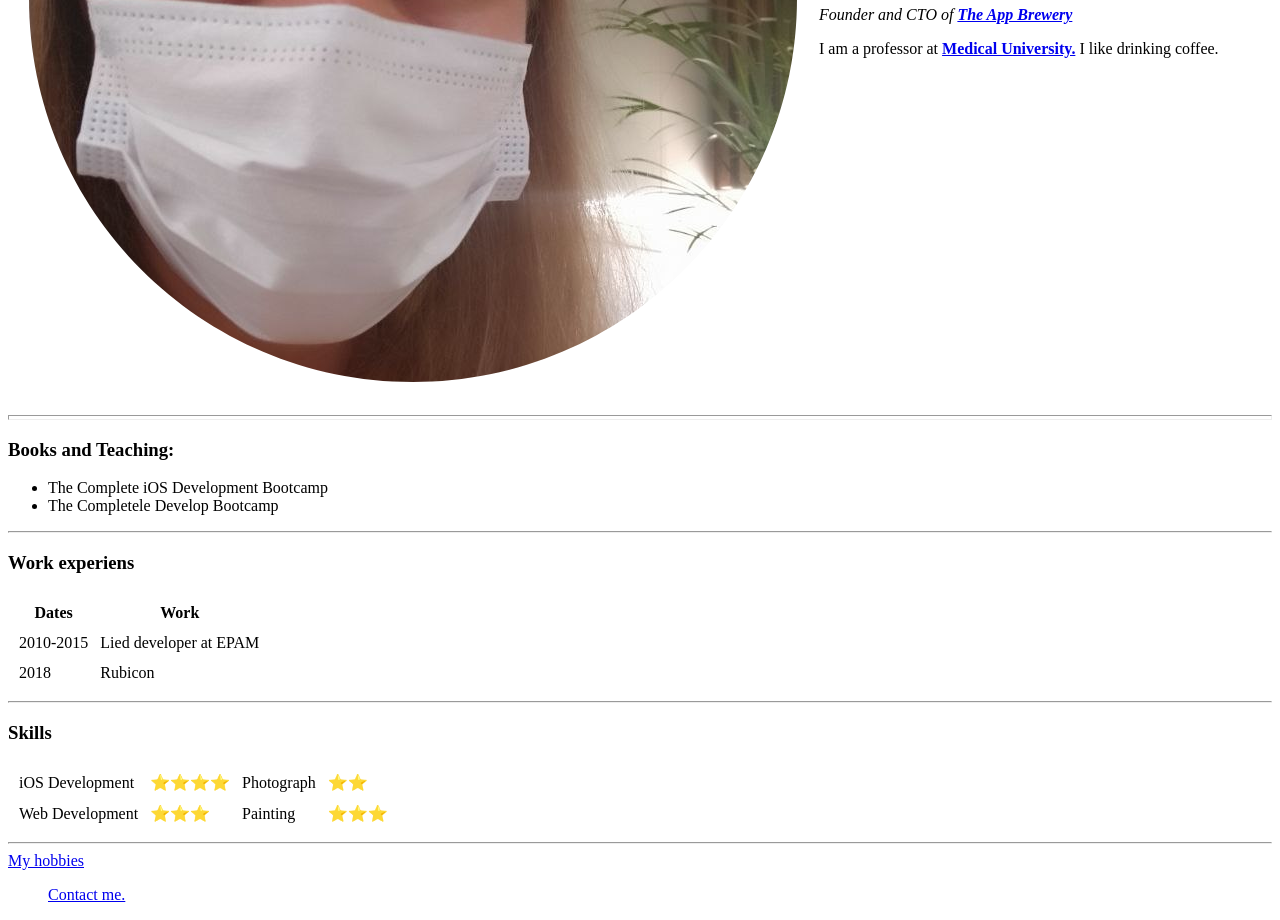
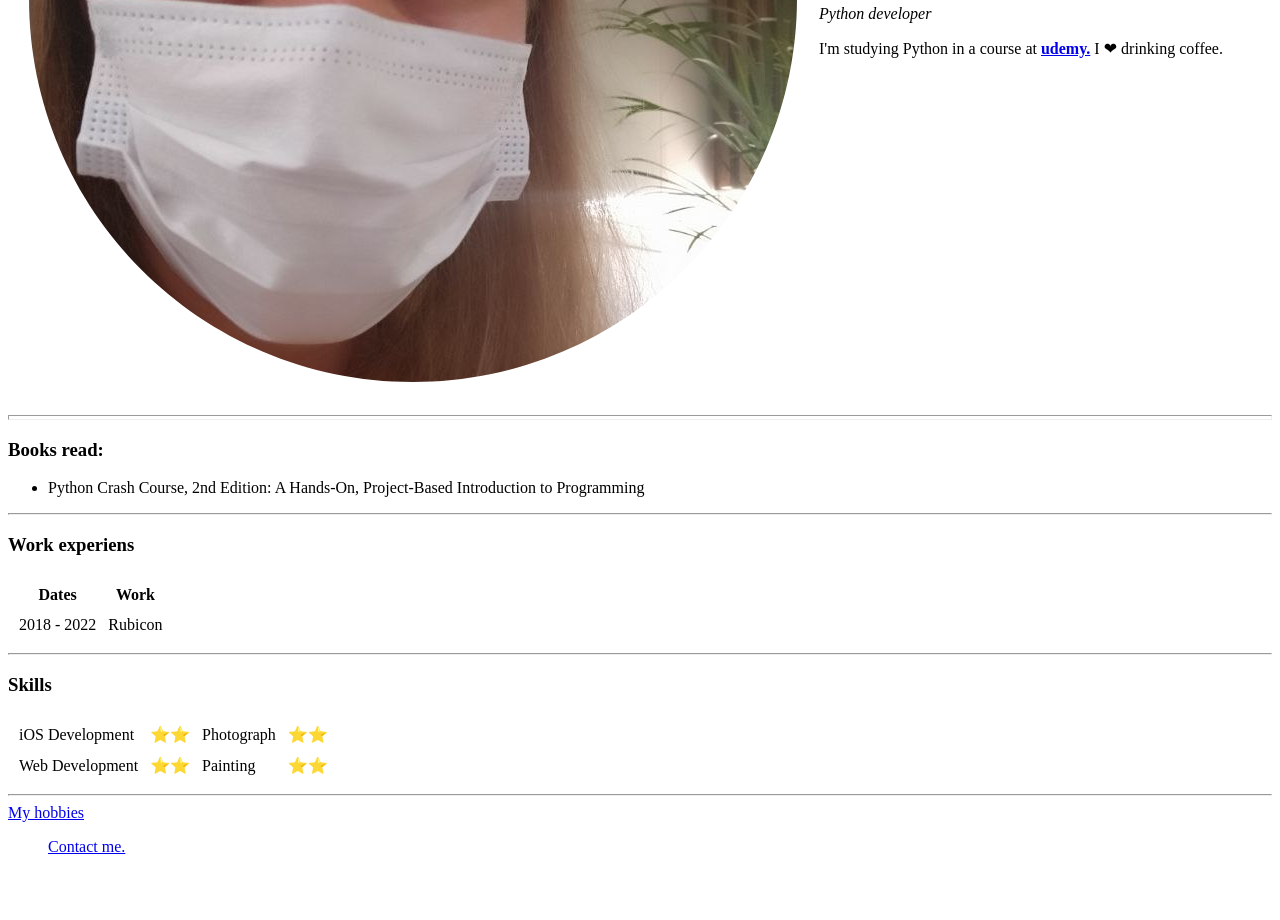
Before and after one commit to nshybeka/CV, a plain HTML site: page index.html in a window 1280 px wide. Shown: the part 415-1335 px from the top of the page. After the commit the page ends 1287 px from the top, so only its background shows below. Drawn offline with Linux system fonts and the light colour scheme.

Commit message:
fixed my information

```diff
--- a/index.html
+++ b/index.html
@@ -9,17 +9,17 @@
       <tr>
         <td><img src="./images/photo_5456483649097677769_y-modified.png" alt=""></td>
         <td><h1> Natallia Shybeko</h1>
-        <p><em>Founder and CTO of <strong><a href="https://appbrewery.com/">The App Brewery</a></strong></em></p>
-        <p>I am a professor at <strong><a href="https://tsmu.edu/ts/index.php?&lang=en">Medical University.</a></strong> I like drinking coffee. </p></td>
+        <p><em>Python developer </em></p>
+        <p>I'm studying Python in a course at <strong><a href="https://www.udemy.com/course/100-days-of-code">udemy.</a></strong> I ❤ drinking coffee. </p></td>
       </tr>
     </table>
 
     <hr size="5">
 
-    <h3><strong>Books and Teaching:</strong></h3>
+    <h3><strong>Books read:</strong></h3>
     <ul>
-      <li>The Complete iOS Development Bootcamp</li>
-      <li>The Completele Develop Bootcamp</li>
+      <li>Python Crash Course, 2nd Edition: A Hands-On, Project-Based Introduction to Programming</li>
+      <!-- <li>The Completele Develop Bootcamp</li> -->
     </ul>
     <hr>
     <h3>Work experiens</h3>
@@ -38,12 +38,12 @@
     <tfoot>
 
     </tfoot>
-      <tr>
+      <!-- <tr>
         <td>2010-2015</td>
         <td>Lied developer at EPAM</td>
-      </tr>
+      </tr> -->
       <tr>
-        <td>2018</td>
+        <td>2018 - 2022</td>
         <td>Rubicon</td>
 
       </tr>
@@ -54,15 +54,15 @@
     <table cellspacing="10">
       <tr>
         <td>iOS Development</td>
-        <td>⭐⭐⭐⭐</td>
+        <td>⭐⭐</td>
         <td>Photograph</td>
         <td>⭐⭐</td>
       </tr>
       <tr>
         <td>Web Development</td>
-        <td>⭐⭐⭐</td>
+        <td>⭐⭐</td>
         <td>Painting</td>
-        <td>⭐⭐⭐</td>
+        <td>⭐⭐</td>
       </tr>
     </table>
     <hr>
```
Also changed, not shown: Contact me.html (+1 -1 lines).
